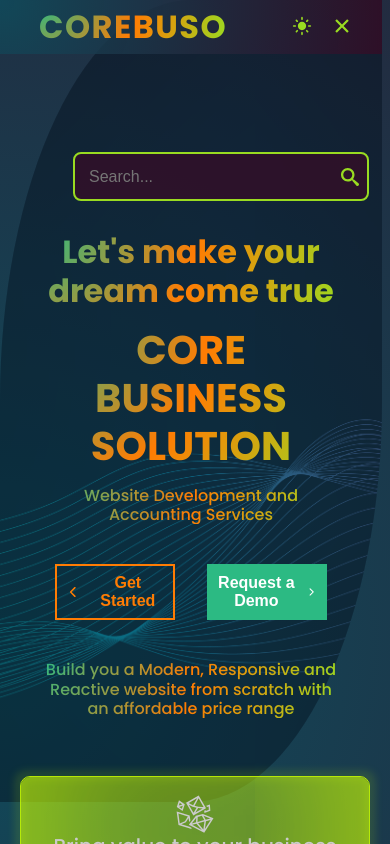
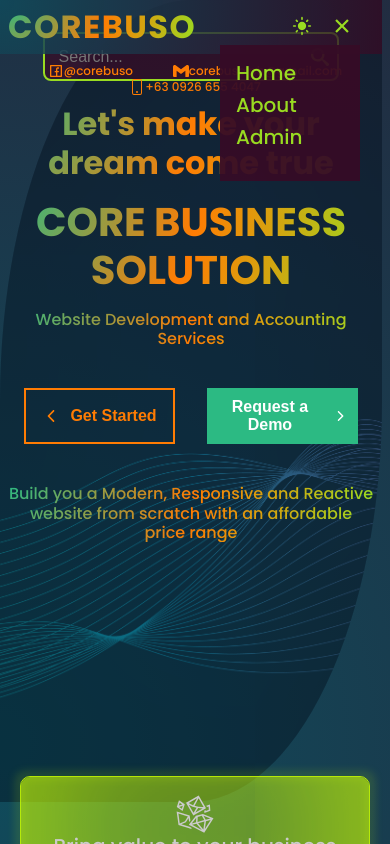
Before and after one commit to onceacurious/client.corebuso, a React (Vite) app: page / in a window 390 px wide. Both pictures are taken after a click on the button 342 px from the left and 25 px from the top of the page. Shown: the top 844 px of the page. Built offline with nearby package versions, Linux system fonts and the light colour scheme.

Commit message:
responsive navbar

```diff
--- a/src/app.scss
+++ b/src/app.scss
@@ -208,3 +208,55 @@ body {
         );
     }
 }
+
+.hide {
+    &-zoom-in,
+    &-tablet,
+    &-mobile {
+        display: none !important;
+    }
+}
+
+@media screen and (min-width: 1120px) {
+    .hide-zoom-in {
+        display: flex !important;
+    }
+}
+
+@media screen and (min-width: 820px) {
+    .hide-tablet {
+        display: flex !important;
+    }
+}
+
+@media screen and (min-width: 399px) {
+    .hide-mobile {
+        display: flex !important;
+    }
+}
+
+.display {
+    &-zoom-in,
+    &-tablet,
+    &-mobile {
+        display: none !important;
+    }
+}
+
+@media screen and (max-width: 1119px) {
+    .display-zoom-in {
+        display: flex !important;
+    }
+}
+
+@media screen and (max-width: 820px) {
+    .display-tablet {
+        display: flex !important;
+    }
+}
+
+@media screen and (max-width: 399px) {
+    .display-mobile {
+        display: flex !important;
+    }
+}
--- a/src/assets/scss/_utilities.scss
+++ b/src/assets/scss/_utilities.scss
@@ -341,6 +341,12 @@ $padding: 2rem;
 }
 
 //Media Query
+@media screen and (min-width: 390px) {
+    .container {
+        padding: 0.5rem !important;
+    }
+}
+
 @media screen and (max-width: 590px) {
     $padding: 0.5rem;
     .container {
--- a/src/components/navbar/Navbar.jsx
+++ b/src/components/navbar/Navbar.jsx
@@ -1,4 +1,4 @@
-import React, { useContext, useState } from "react";
+import React, { useContext, useState, useEffect } from "react";
 import { Link } from "react-router-dom";
 import { RiFacebookBoxLine } from "react-icons/ri";
 import { SiGmail } from "react-icons/si";
@@ -11,39 +11,45 @@ import MainContext from "../../context/MainContext";
 import "./navbar.scss";
 
 const Navbar = () => {
-    const { setDark, dark } = useContext(MainContext);
+    const { setDark, dark, setShowMenu, showMenu } = useContext(MainContext);
 
     const [toggle, setToggle] = useState(false);
 
+    const getViewWidth = () => {
+        const size = window.innerWidth;
+        if (size > 820) {
+            setShowMenu(false);
+            setToggle(false);
+        }
+    };
+
+    useEffect(() => {
+        window.addEventListener("resize", getViewWidth, false);
+
+        return () => {
+            window.removeEventListener("resize", getViewWidth, false);
+        };
+    }, []);
     return (
+        <>
+            <div
+                className={
+                    !showMenu
+                        ? "nav-menu nav-menu-hide"
+                        : "nav-menu nav-menu-show"
+                }
+            >
+                <Menu menu_class="display-flex flex-column" />
+            </div>
             <div className="navbar bg-glass container">
                 <h1 className="navbar-brand">
                     <Link to="/" className="gradient-text" tabIndex={-1}>
                         COREBUSO
                     </Link>
                 </h1>
-            <ul className="nav-item flex-grow">
-                <li className="nav-list">
-                    <Link className="nav-link clr-accent fs-medium" to="/">
-                        Home
-                    </Link>
-                </li>
-                <li className="nav-list">
-                    <Link
-                        className="nav-link clr-accent fs-medium"
-                        to="/about-us"
-                    >
-                        About
-                    </Link>
-                </li>
-                <li className="nav-list">
-                    <Link className="nav-link clr-accent fs-medium" to="/admin">
-                        Admin
-                    </Link>
-                </li>
-            </ul>
 
-            <SocialMedia />
+                <Menu menu_class="hide-tablet" />
+                <SocialMedia social_class="hide-zoom-in" />
 
                 {/* Mode */}
 
@@ -65,35 +71,39 @@ const Navbar = () => {
                 </div>
 
                 {/* Hamburger */}
-            <div className="burger-menu">
+                <div className="burger-menu display-tablet">
                     <button
                         id="burgerShow"
-                    onClick={() => setToggle(true)}
+                        onClick={() => (setToggle(true), setShowMenu(true))}
                         className={toggle ? "hide" : "show"}
                     >
                         <GiHamburgerMenu className="fs-large clr-accent" />
                     </button>
                     <button
                         id="burgerClose"
-                    onClick={() => setToggle(false)}
+                        onClick={() => (setToggle(false), setShowMenu(false))}
                         className={!toggle ? "hide" : "show"}
                     >
                         <IoCloseSharp className="fs-large clr-accent" />
                     </button>
                 </div>
             </div>
+            <div className="sub-nav">
+                <SocialMedia social_class="display-zoom-in jc-evenly flex-wrap w100 p-1" />
+            </div>
+        </>
     );
 };
 
 export default Navbar;
 
-const SocialMedia = () => {
+const SocialMedia = ({ social_class }) => {
     return (
-        <ul className="nav-contact">
+        <ul className={`"nav-contact" ${social_class}`}>
             <li className="nav-contact-list">
                 <a
                     className="nav-contact-link clr-primary fs-small"
-                    href="http://"
+                    href="https://www.facebook.com/corebuso.ph"
                     target="_blank"
                     rel="noopener noreferrer"
                 >
@@ -116,3 +126,25 @@ const SocialMedia = () => {
         </ul>
     );
 };
+
+const Menu = ({ menu_class }) => {
+    return (
+        <ul className={`"nav-item flex-grow" ${menu_class}`}>
+            <li className="nav-list">
+                <Link className="nav-link clr-accent fs-medium" to="/">
+                    Home
+                </Link>
+            </li>
+            <li className="nav-list">
+                <Link className="nav-link clr-accent fs-medium" to="/about-us">
+                    About
+                </Link>
+            </li>
+            <li className="nav-list">
+                <Link className="nav-link clr-accent fs-medium" to="/admin">
+                    Admin
+                </Link>
+            </li>
+        </ul>
+    );
+};
--- a/src/components/navbar/navbar.scss
+++ b/src/components/navbar/navbar.scss
@@ -28,6 +28,13 @@
     &-link {
         list-style: none;
         text-decoration: none;
+
+        transition: all 300ms ease-in-out;
+    }
+
+    &-list a:hover {
+        color: var(--color-primary) !important;
+        letter-spacing: 2px;
     }
 
     &-contact {
@@ -36,6 +43,7 @@
         &-list {
             list-style: none;
             text-decoration: none;
+            user-select: text;
 
             p {
                 display: flex;
@@ -106,6 +114,38 @@
 .mode {
     right: 5rem;
 }
+
+.sub-nav {
+    position: absolute;
+    z-index: 10000;
+    top: 55px;
+    width: 100%;
+}
+
+.nav-menu {
+    position: absolute;
+    z-index: 99999;
+    top: 45px;
+    right: 30px;
+    width: 140px;
+    padding: 1rem 2rem 2rem 1rem;
+    background: var(--color-bg-primary-95);
+
+    transition: all 500ms ease-in-out;
+
+    &-hide {
+        transform: scale(0);
+    }
+
+    &-show {
+        transform: scale(1);
+    }
+}
+
+.nav-menu .nav-list:not(:nth-child(1)) {
+    margin-top: 0.5rem;
+}
+
 .scale-out-center {
     -webkit-animation: scale-out-center 300ms
         cubic-bezier(0.55, 0.085, 0.68, 0.53) both;
@@ -167,30 +207,3 @@
         opacity: 1;
     }
 }
-
-//Desktop minimum size
-$width-size: 1060px;
-
-@media screen and (max-width: $width-size) {
-    .burger-menu {
-        animation: scale-in-center 350ms cubic-bezier(0.25, 0.46, 0.45, 0.94)
-            both;
-    }
-
-    .nav-contact {
-        display: none;
-    }
-}
-
-@media screen and (min-width: calc($width-size + 1px)) {
-    .burger-menu {
-        display: none;
-    }
-}
-
-//Mobile size
-@media screen and (max-width: 769px) {
-    .nav-item {
-        display: none;
-    }
-}
--- a/src/context/MainContext.jsx
+++ b/src/context/MainContext.jsx
@@ -15,6 +15,9 @@ export const MainProvider = ({ children }) => {
     //Social
     const [hideNavSocial, setHideNavSocial] = useState(false);
 
+    //Menu
+    const [showMenu, setShowMenu] = useState(false);
+
     const contextData = {
         dark,
         setDark,
@@ -24,6 +27,8 @@ export const MainProvider = ({ children }) => {
         setDialogData,
         hideNavSocial,
         setHideNavSocial,
+        showMenu,
+        setShowMenu,
     };
 
     return (
--- a/src/templates/home/caseStudy/caseStudy.scss
+++ b/src/templates/home/caseStudy/caseStudy.scss
@@ -1,6 +1,6 @@
 #caseStudy {
     min-height: 50vh;
-    height: 450px;
+    // height: 450px;
     padding: 3rem 4rem !important;
     margin-bottom: 4rem;
     overflow: hidden;
```
Lines whose indentation alone changed are shown as unchanged.
